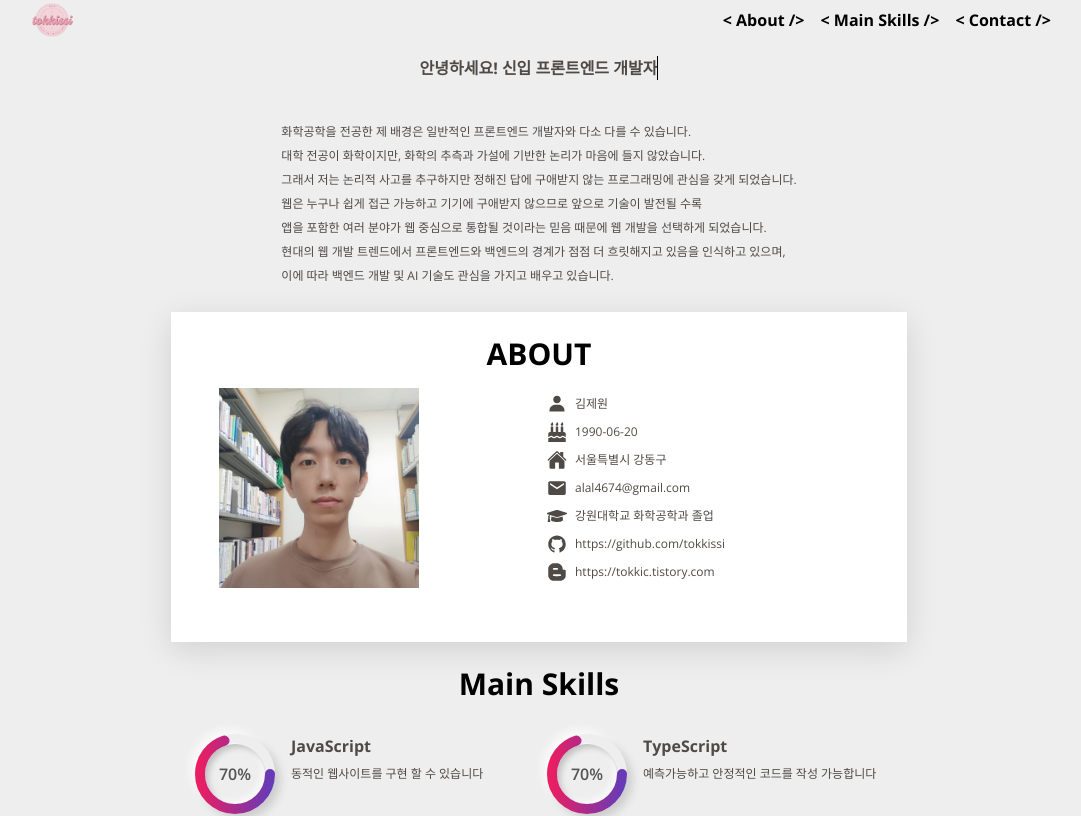
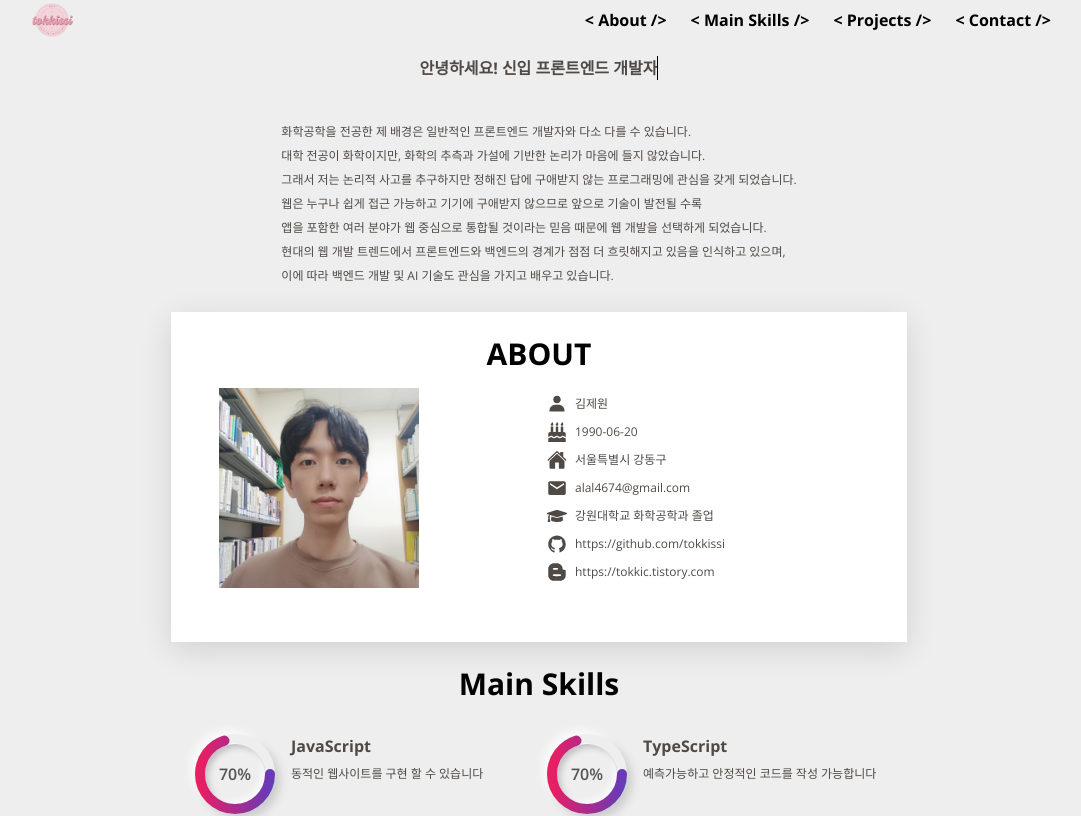
Before and after one commit to tokkissi/portfolio_2023, a Next.js app: page / in a window 1280 px wide. Shown: the top 816 px of the page, without its empty margins (101-1182 px from the left). Built offline with nearby package versions, Linux system fonts and the light colour scheme.

Commit message:
feat: add direct link to 'Projects' in navbar

```diff
--- a/src/app/components/NavigationBar.tsx
+++ b/src/app/components/NavigationBar.tsx
@@ -24,9 +24,10 @@ export default function NavigationBar() {
         </a>
       </div>
       {/* 우측 네비게이션 */}
-      <div className="flex gap-4 font-bold">
+      <div className="flex gap-6 font-bold">
         <a href="#about">{"< About />"}</a>
         <a href="#main-skills">{"< Main Skills />"}</a>
+        <a href="#projects">{"< Projects />"}</a>
         <a href="#contact">{"< Contact />"}</a>
       </div>
     </nav>
--- a/src/app/components/Projects.tsx
+++ b/src/app/components/Projects.tsx
@@ -90,7 +90,7 @@ export default function Projects() {
   ];
 
   return (
-    <div className="w-full mx-auto py-8">
+    <div className="w-full mx-auto py-8" id="projects">
       <p className="text-center text-3xl font-bold my-6">Projects</p>
       <p className="font-bold mb-4">주요 프로젝트</p>
 
```
